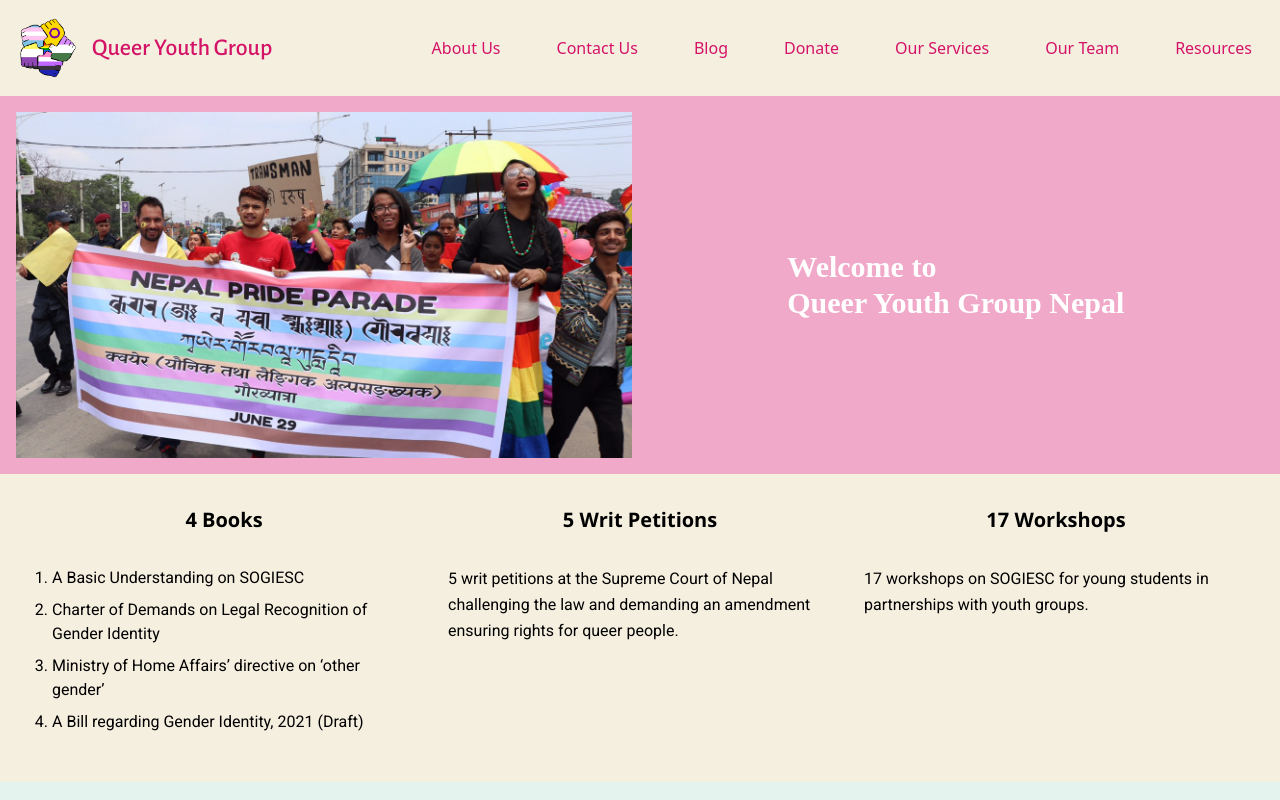
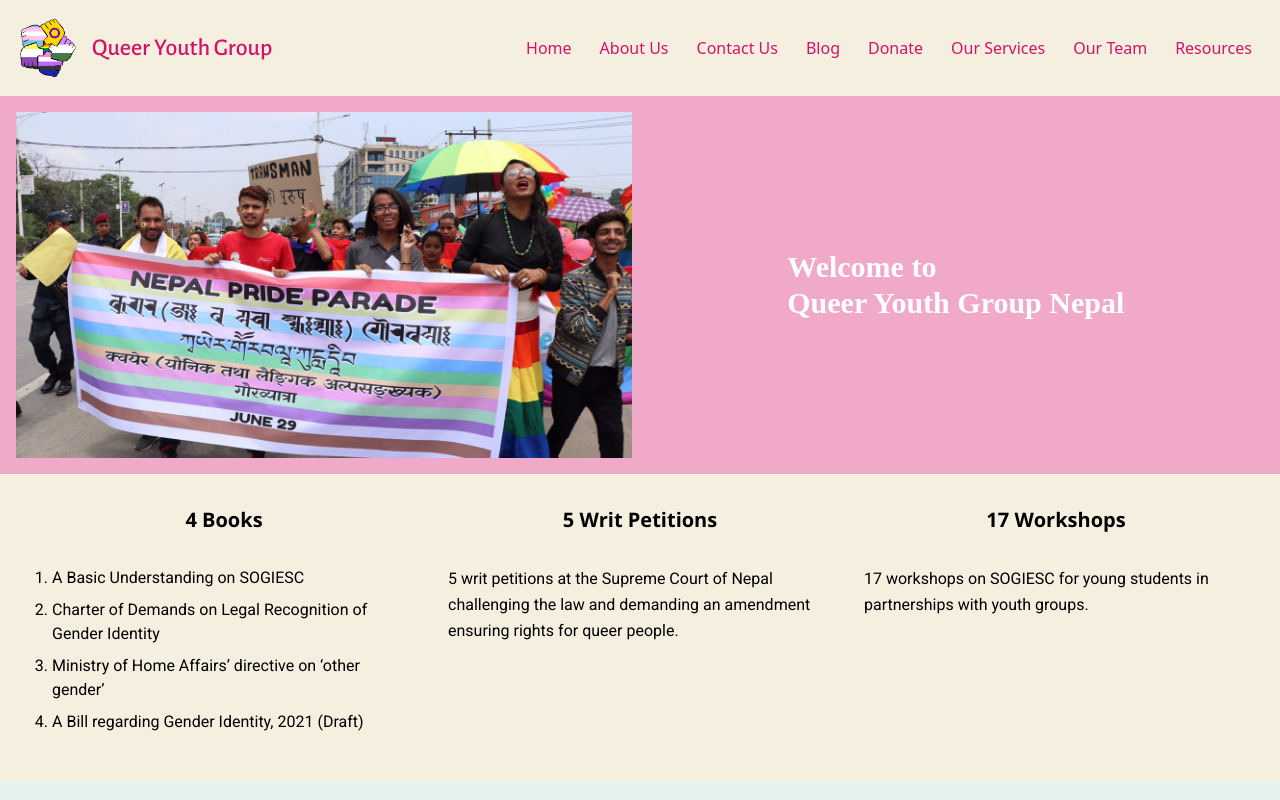
Before and after one commit to steinderace/queeryouthgroup, a React (Vite) app: page / in a window 1280 px wide. Shown: the top 800 px of the page. Built offline with nearby package versions, Linux system fonts and the light colour scheme; a web font is replaced by a local one.

Commit message:
reduced the gap between links in navbar

```diff
--- a/src/components/Navbar.jsx
+++ b/src/components/Navbar.jsx
@@ -11,12 +11,15 @@ const Navbar = () => {
             <div className="max-w-screen-xl flex flex-wrap items-center justify-between mx-auto p-4">
                 {/* Logo and Burger */}
                 <div className="flex items-center justify-between w-full min-[1200px]:w-auto">
-                    <div className="flex items-center space-x-3">
+                    <Link
+                        to="/"
+                        className="flex items-center space-x-3 hover:text-[#D41367] transition-colors"
+                    >
                         <img src={QYGLogo} className="h-16 w-auto" alt="QYG Logo" />
                         <span className="text-2xl font-medium text-[#D41367] whitespace-nowrap font-alegreya-sans">
                             Queer Youth Group
                         </span>
-                    </div>
+                    </Link>
                     <button
                         onClick={() => setIsOpen(!isOpen)}
                         className="min-[1200px]:hidden inline-flex items-center justify-center p-2 w-10 h-10 text-[#D41367] rounded-lg hover:bg-[#D41367] hover:text-white focus:outline-none focus:ring-2 focus:ring-gray-200"
@@ -38,8 +41,9 @@ const Navbar = () => {
                     min-[1200px]:max-h-none min-[1200px]:opacity-100
                     bg-[#F5EFE0] z-50
                 `}>
-                    <ul className="flex flex-col min-[1200px]:flex-row min-[1200px]:space-x-8 py-4 min-[1200px]:py-0">
+                    <ul className="flex flex-col min-[1200px]:flex-row min-[1200px]:space-x-1 py-4 min-[1200px]:py-0">
                         {[
+                            { path: "/", label: "Home"},
                             { path: "/about", label: "About Us" },
                             { path: "/contact", label: "Contact Us" },
                             { path: "/blog", label: "Blog" },
```
